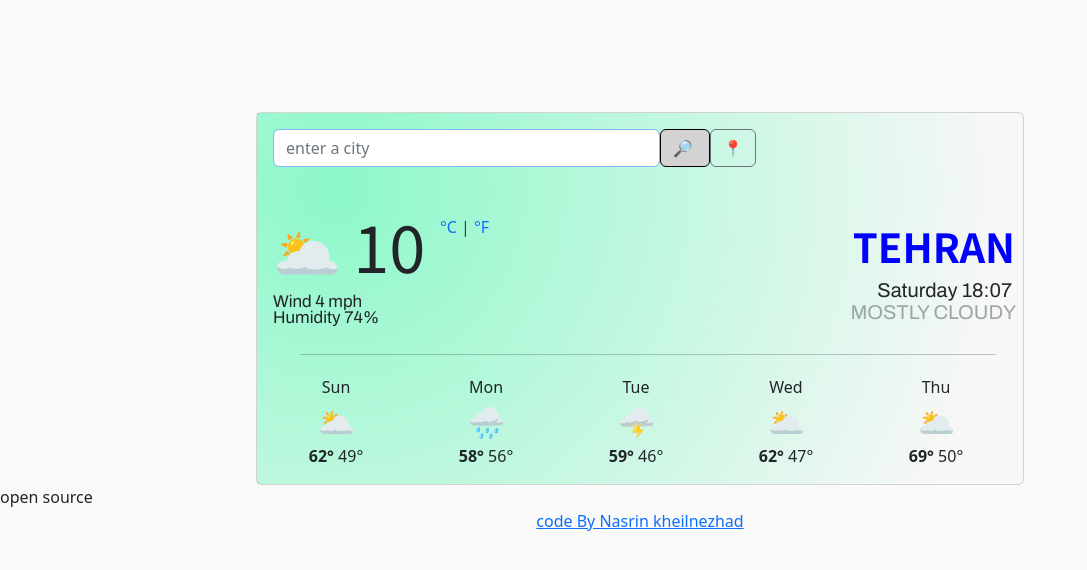
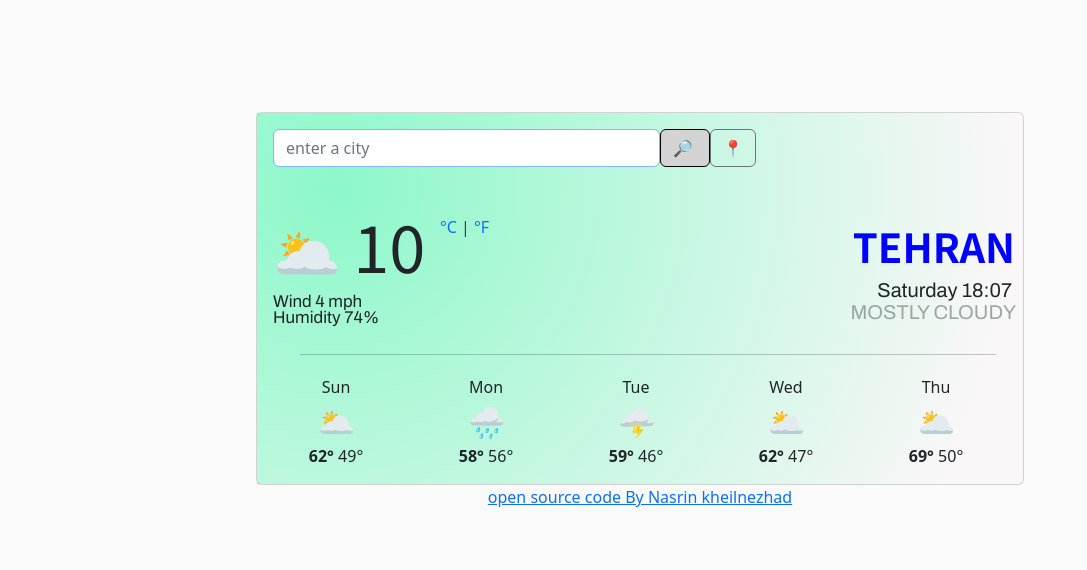
Before and after one commit to nasrin-ir-66/shecodes-homework, a plain HTML site: page index.html in a window 1280 px wide. Shown: the whole page, without its empty margins (0-1087 px from the left). Drawn offline with nearby package versions, Linux system fonts and the light colour scheme.

Commit message:
update link

```diff
--- a/index.html
+++ b/index.html
@@ -127,9 +127,8 @@
     <script src="index.js"></script>
   </body>
 <div>
-  <span >open source  </span>
   <div class="link">
-  <a href="https://github.com/nasrin-ir-66/shecodes-homework" >  code By Nasrin kheilnezhad</a>
+  <a href="https://github.com/nasrin-ir-66/shecodes-homework" > open source  code By Nasrin kheilnezhad</a>
   </div>
 </div>
 </html>
```
